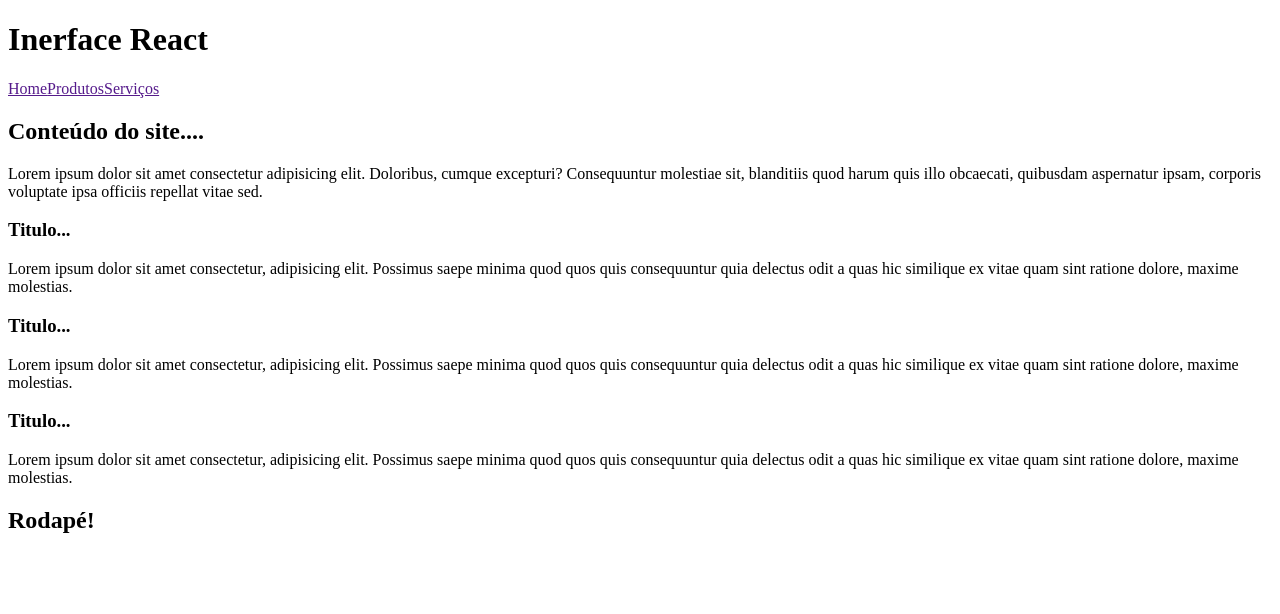
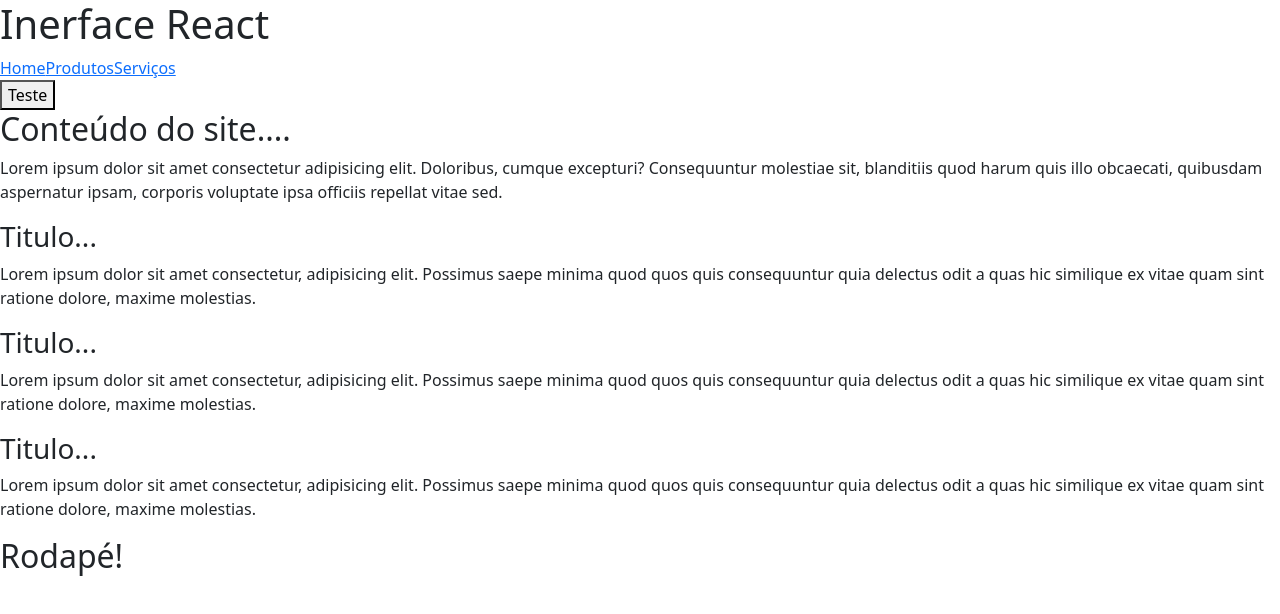
Before and after one commit to PallomaHortencio/meu-app, a React (Create React App) app: page / in a window 1280 px wide. Shown: the top 614 px of the page. Built offline with nearby package versions, Linux system fonts and the light colour scheme.

Commit message:
Botão
react com bootstrap

```diff
--- a/package.json
+++ b/package.json
@@ -3,9 +3,11 @@
   "version": "0.1.0",
   "private": true,
   "dependencies": {
+    "-": "^0.0.1",
     "@testing-library/jest-dom": "^5.16.5",
     "@testing-library/react": "^13.4.0",
     "@testing-library/user-event": "^13.5.0",
+    "bootstrap": "^5.2.2",
     "react": "^18.2.0",
     "react-dom": "^18.2.0",
     "react-scripts": "5.0.1"
--- a/src/components/layout/Cabecalho.jsx
+++ b/src/components/layout/Cabecalho.jsx
@@ -2,10 +2,13 @@
 
 const Cabecalho = () => {
   return (
-    <header>
-      <h1>Inerface React</h1>
-      <Menu />
-    </header>
+    <>
+      <header>
+        <h1>Inerface React</h1>
+        <Menu />
+      </header>
+      <button variant="danger">Teste</button>
+    </>
   );
 };
 
--- a/src/index.js
+++ b/src/index.js
@@ -1,6 +1,7 @@
 import React from "react";
 import ReactDOM from "react-dom/client";
 import App from "./App";
+import "bootstrap/dist/css/bootstrap.min.css";
 
 const root = ReactDOM.createRoot(document.getElementById("root"));
 root.render(
```
Also changed, not shown: 1 other file (tests, documents, lock files or other folders).
